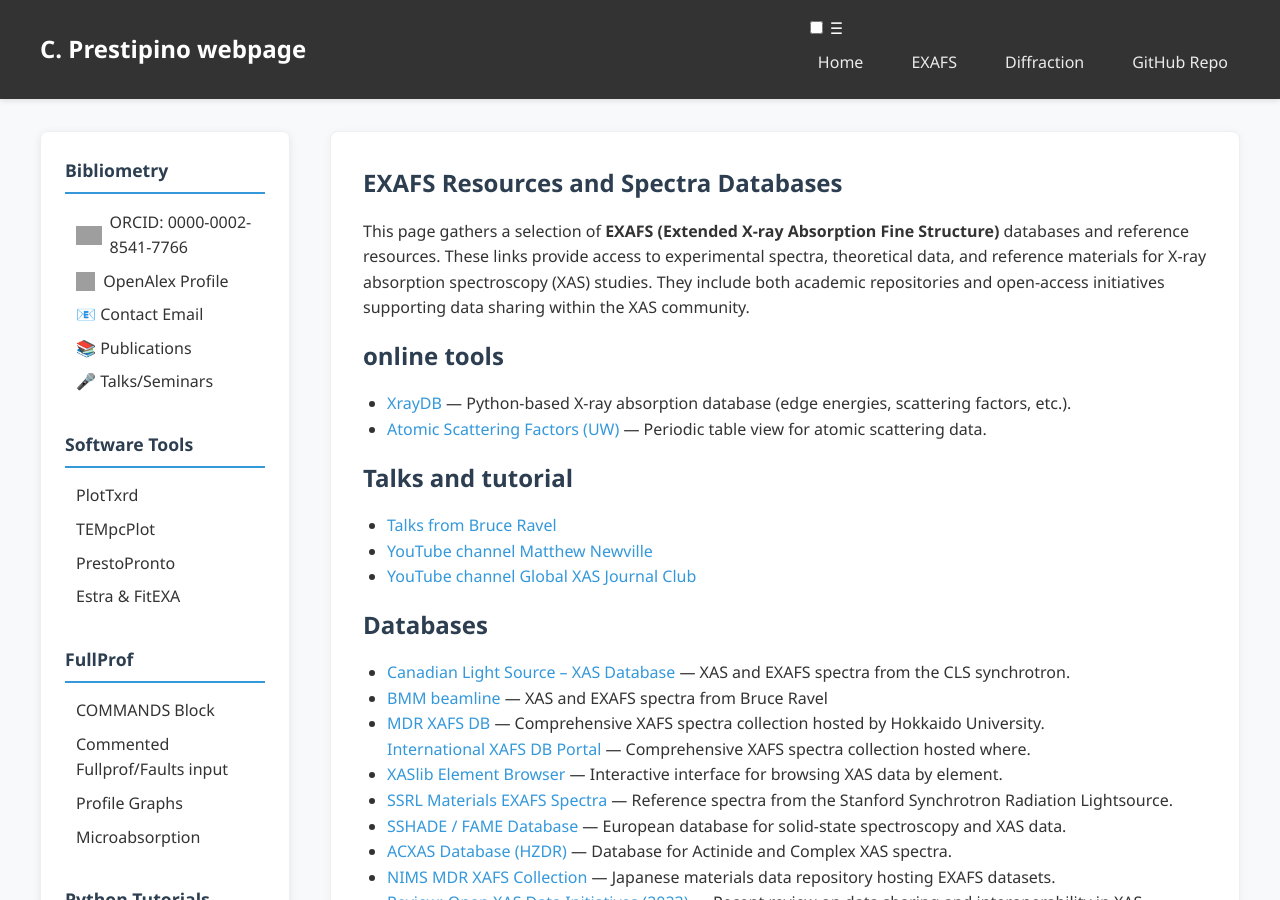
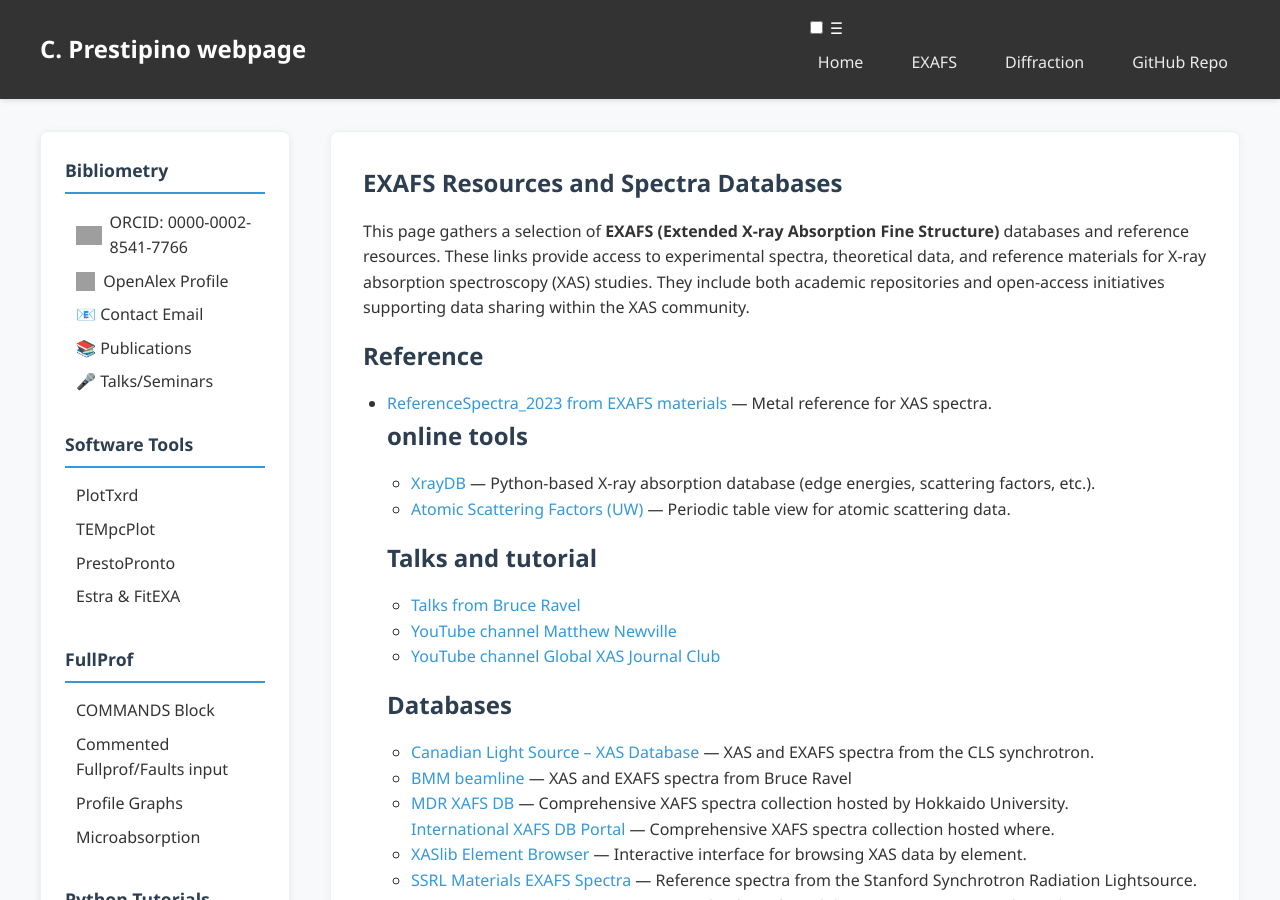
Before and after one commit to Prestipino/Prestipino.github.io, a Jekyll site: the page built from EXAFS_link.html, in a window 1280 px wide and 900 px high. Built offline with Jekyll 4.4.1, drawn with Linux system fonts in a browser that asks for light colours; grey boxes are pictures that could not be loaded.

Commit message:
Add reference link and update section headers in HTML
Added reference link for EXAFS materials and updated section headers.

```diff
--- a/EXAFS_link.html
+++ b/EXAFS_link.html
@@ -12,6 +12,12 @@ These links provide access to experimental spectra, theoretical data, and refere
 They include both academic repositories and open-access initiatives supporting data sharing within the XAS community.
 </p>
 
+<h2> Reference </h2>
+<ul>
+  <li>
+    <a href="ReferenceSpectra_2023.pdf" target="_blank" rel="noopener">
+      ReferenceSpectra_2023 from EXAFS materials
+    </a> — Metal reference for XAS spectra.
 <h2> online tools </h2>
 <ul>
   <li>
```
